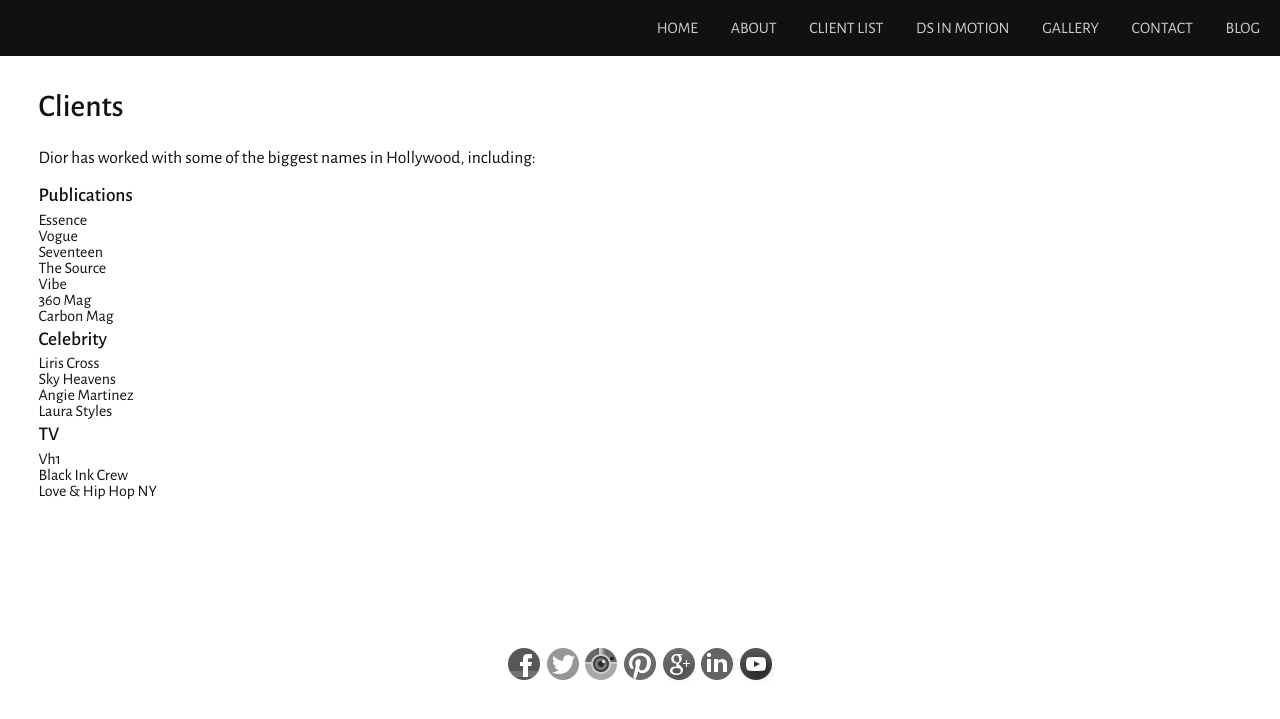
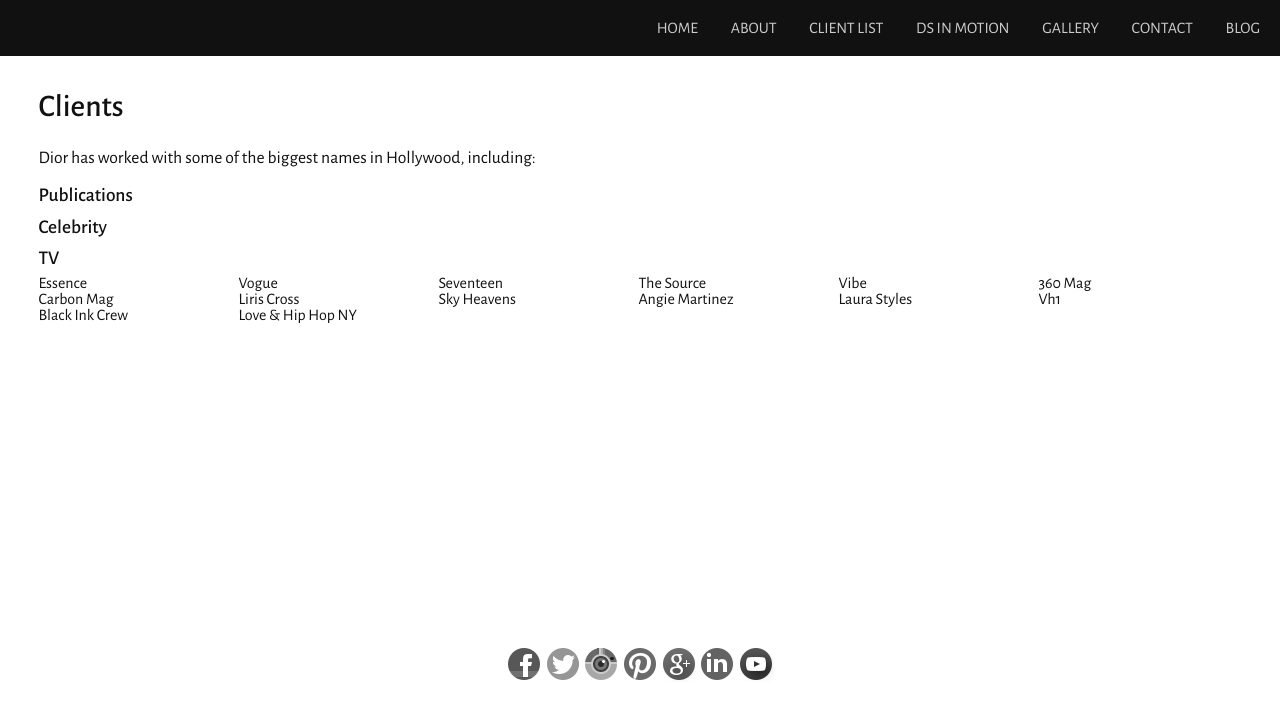
Before and after one commit to skyfaerie/dior-sovoa, a Jekyll site: the page built from clients/index.html, in a window 1280 px wide. Shown: the top 719 px of the page. Built offline with Jekyll 4.4.1, drawn with Linux system fonts in a browser that asks for light colours; nearby versions of some CDN libraries; Markdown is read by kramdown in place of the engine named in the settings.

Commit message:
added masonsy to client list

```diff
--- a/_layouts/default.html
+++ b/_layouts/default.html
@@ -27,6 +27,7 @@
       </footer>
     </div>
     <script src="//ajax.googleapis.com/ajax/libs/jquery/1.10.2/jquery.min.js"></script>
+    <script src="{{ site.baseurl }}/js/masonry.pkgd.min.js"></script>
     <script src="{{ site.baseurl }}/js/scripts.js" type="text/javascript"></script>
   </body>
 </html>
--- a/clients/index.html
+++ b/clients/index.html
@@ -9,30 +9,64 @@
 	<p>Dior has worked with some of the biggest names in Hollywood, including: </p>
 
 	<h3>Publications</h3>
-	<ul>
-		<li>Essence</li>
-		<li>Vogue</li>
-		<li>Seventeen</li>
-		<li>The Source</li>
-		<li>Vibe</li>
-		<li>360 Mag</li>
-		<li>Carbon Mag</li>
-	</ul>
+	<h3>Celebrity</h3>
+	<h3>TV</h3>
 
-	<h3>Celebrity</h3>
-	<ul>
-		<li>Liris Cross</li>
-		<li>Sky Heavens</li>
-		<li>Angie Martinez</li>
-		<li>Laura Styles</li>
-	</ul>
+	<div  id="container">
+		<div class ="item">
+		 Essence
+		</div>
 
+		<div class ="item">
+		 Vogue
+		</div>
 
-	<h3>TV</h3>
-	<ul>
-		<li>Vh1</li>
-		<li>Black Ink Crew</li>
-		<li>Love & Hip Hop NY</li>
-	</ul>
+		<div class ="item">
+		 Seventeen
+		</div>
 
+		<div class ="item">
+		 The Source
+		</div>
+
+		<div class ="item">
+		 Vibe
+		</div>
+
+		<div class ="item">
+		 360 Mag
+		</div>
+
+		<div class ="item">
+		 Carbon Mag
+		</div>
+
+		<div class ="item">
+		 Liris Cross
+		</div>
+
+		<div class ="item">
+		 Sky Heavens
+		</div>
+
+		<div class ="item">
+		 Angie Martinez
+		</div>
+
+		<div class ="item">
+		 Laura Styles
+		</div>
+
+		<div class ="item">
+		 Vh1
+		</div>
+
+		<div class ="item">
+		 Black Ink Crew
+		</div>
+
+		<div class ="item">
+		 Love & Hip Hop NY
+		</div>
+	</div>
 </section>
--- a/js/scripts.js
+++ b/js/scripts.js
@@ -5,3 +5,14 @@
 $("#menu").click(function(){
   $("nav").toggle();
 });
+
+/**************************************/
+/* MASONRY JS
+/**************************************/
+
+var $container = $('#container');
+// initialize
+$container.masonry({
+  columnWidth: 200,
+  itemSelector: '.item'
+});
```
Also changed, not shown: img/logo copy.png (deleted), js/masonry.pkgd.min.js (added).
